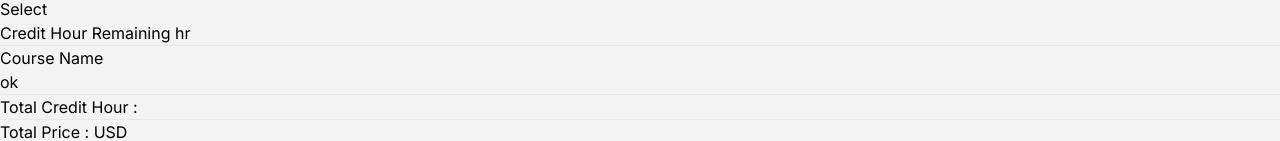
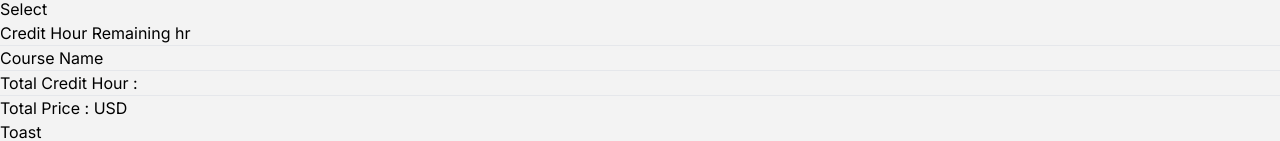
Before and after one commit to Md-Raint-Rubbyat-Sultan/course-registration, a React (Vite) app: page / in a window 1280 px wide. Shown: the part 3999-4140 px from the top of the page. Built offline with nearby package versions, Linux system fonts and the light colour scheme.

Commit message:
toast add with setTimeOut

```diff
--- a/src/App.jsx
+++ b/src/App.jsx
@@ -1,17 +1,27 @@
+import { useState } from 'react'
 import './App.css'
 import CourseCart from './components/CourseCart/CourseCart'
 import Courses from './components/Courses/Courses'
 import Header from './components/Header/Header'
+import Toast from './components/Toast/Toast'
 
 const App = () => {
+  const [cart, setCart] = useState(() => []);
 
+  const handelAddToCart = course => {
+    setCart((cart) => {
+      const remainingCourse = cart.filter(item => item?.id !== course?.id);
+      return [...remainingCourse, course]
+    });
+  }
   return (
     <div className='mainContainer container mx-auto px-6 lg:px-0'>
       <Header />
       <main className='my-12 grid grid-cols-1 md:grid-cols-3 lg:grid-cols-4 gap-6'>
-        <Courses />
-        <CourseCart />
+        <Courses handelAddToCart={handelAddToCart} />
+        <CourseCart cart={cart} />
       </main>
+      <Toast />
     </div>
   )
 }
--- a/src/components/Course/Course.jsx
+++ b/src/components/Course/Course.jsx
@@ -1,8 +1,8 @@
 import React from 'react';
-import PropTypes from "prop-types"
+import PropTypes from "prop-types";
 
-const Course = ({ course }) => {
-    const { id, img, title, description, price, time } = course;
+const Course = ({ course, handelAddToCart }) => {
+    const { img, title, description, price, time } = course;
     return (
         <div className='bg-white p-4 rounded-xl flex flex-col  justify-between gap-6'>
             <img className='h-52 w-full rounded-lg' src={img} alt="" />
@@ -16,7 +16,9 @@ const Course = ({ course }) => {
                 <p>Credit: {time}hr</p>
             </div>
             <div className='text-center w-full'>
-                <button className='bg-blue-500 text-white font-semibold py-2 w-full rounded-lg '>Select</button>
+                <button
+                    onClick={()=> handelAddToCart(course)}
+                    className='bg-blue-500 text-white font-semibold py-2 w-full rounded-lg '>Select</button>
             </div>
         </div>
     );
@@ -24,6 +26,7 @@ const Course = ({ course }) => {
 
 Course.propTypes = {
     course: PropTypes.object.isRequired,
+    handelAddToCart: PropTypes.func.isRequired,
 }
 
 export default Course;
--- a/src/components/CourseCart/CourseCart.jsx
+++ b/src/components/CourseCart/CourseCart.jsx
@@ -1,13 +1,15 @@
-import React from 'react';
+import PropTypes from 'prop-types';
 
-const CourseCart = () => {
+const CourseCart = ({ cart }) => {
     return (
         <div className='order-1 md:order-2 bg-white p-6 space-y-5 rounded-xl'>
             <h4 className='text-2xl font-bold'>Credit Hour Remaining  hr</h4>
             <hr />
             <h4 className='text-2xl font-bold'>Course Name</h4>
             <ol className='list-decimal px-6'>
-                <li>ok</li>
+                {
+                    cart.map((item, idx)=><li key={idx}>{item?.title}</li>)
+                }
             </ol>
             <hr />
             <p>Total Credit Hour : </p>
@@ -17,4 +19,8 @@ const CourseCart = () => {
     );
 };
 
+CourseCart.propTypes = {
+    cart: PropTypes.array.isRequired,
+}
+
 export default CourseCart;
--- a/src/components/Courses/Courses.jsx
+++ b/src/components/Courses/Courses.jsx
@@ -1,7 +1,8 @@
 import React, { useEffect, useState } from 'react';
 import Course from '../Course/Course';
+import PropTypes from "prop-types";
 
-const Courses = () => {
+const Courses = ({ handelAddToCart }) => {
     const [courses, setCourses] = useState(() => []);
 
     const loadCourses = async () => {
@@ -24,10 +25,15 @@ const Courses = () => {
                 courses.map((course, idx) => <Course
                     key={idx}
                     course={course}
+                    handelAddToCart={handelAddToCart}
                 />)
             }
         </div>
     );
 };
 
+Courses.propTypes = {
+    handelAddToCart: PropTypes.func.isRequired,
+}
+
 export default Courses;
--- /dev/null
+++ b/src/components/Toast/Toast.jsx
@@ -0,0 +1,22 @@
+import React, { useEffect, useState } from 'react';
+
+const Toast = () => {
+    const [isActive, SetIsActive] = useState(() => true);
+
+    const toastInterval = () => {
+        SetIsActive((prev) => !prev);
+    }
+
+    useEffect(() => {
+        const interval = setTimeout(toastInterval, 7000);
+        return () => clearTimeout(interval);
+    }, [])
+
+    return (
+        <div className={`text-xl bg-white px-4 py-2 border-2 absolute right-3 bottom-3 ${isActive ? "block" : "hidden"}`}>
+            <h3>Toast</h3>
+        </div>
+    );
+};
+
+export default Toast;
```
